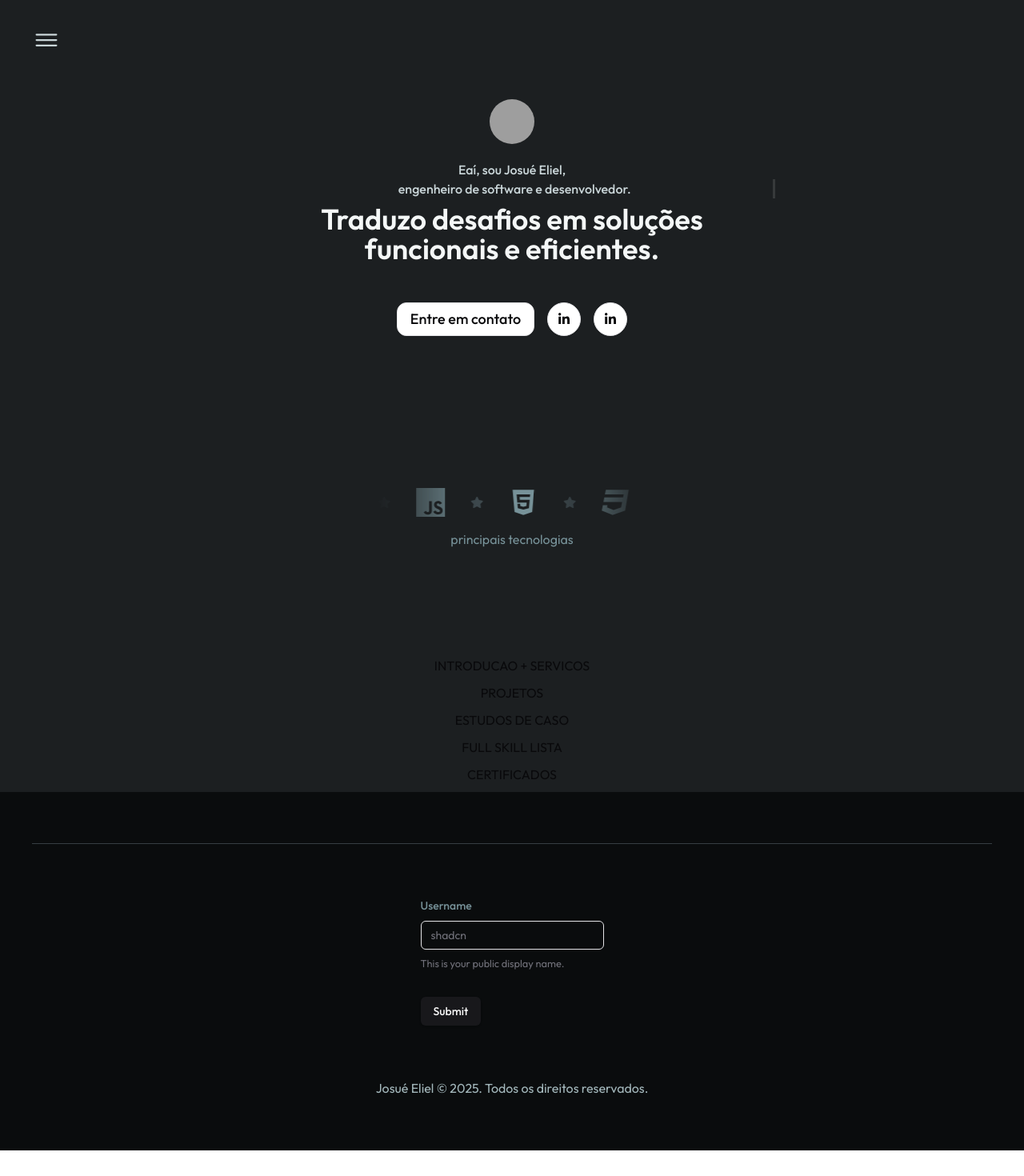
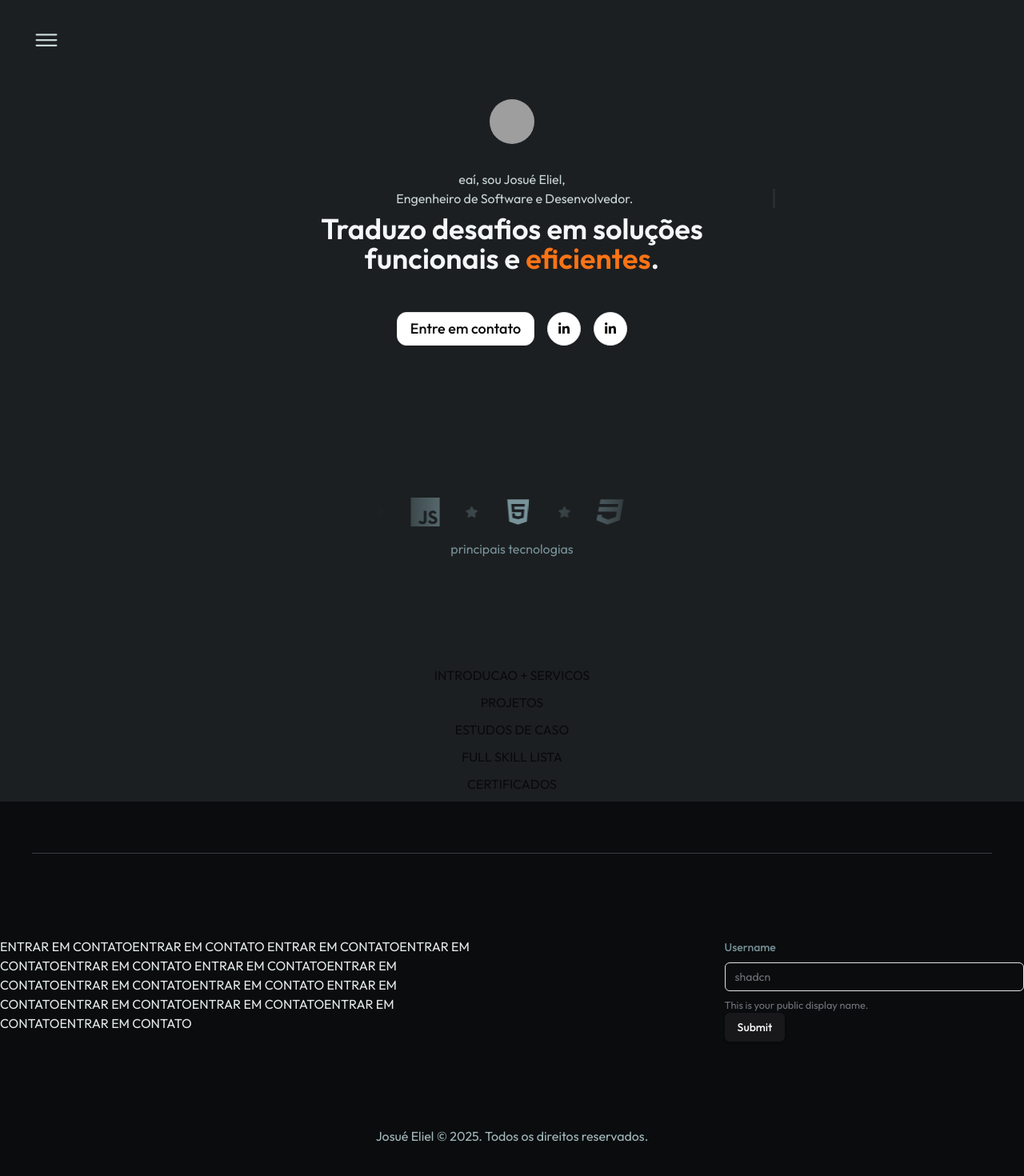
Before and after one commit to Luneciux/35_portolio_view, a Next.js app: page / in a window 1280 px wide. Shown: the top 1470 px of the page at 80% size. Before the commit the page ends 1438 px from the top, so only its background shows below. Built offline with nearby package versions, Linux system fonts and the light colour scheme; grey boxes are pictures that could not be loaded.

Commit message:
footer div adjustment and texts color tests

```diff
--- a/app/main.scss
+++ b/app/main.scss
@@ -29,7 +29,7 @@
         }
 
         .cover-presentation-text{
-            font-weight: 500;
+            font-weight: 400;
 
             .text-animation{
                 position: absolute;
--- a/app/page.tsx
+++ b/app/page.tsx
@@ -68,6 +68,7 @@ export default function Home() {
 
         <div className="wrapper wrapper-navbar flex min-[1400px]:justify-center">
           <div className="section-container flex flex-row justify-center max-[1400px]:hidden">
+            {/* //TODO: ARRUMAR ESSA NAVBAR DO CELL */}
             <div className="main-navbar p-3 text-woodsmoke-50 text-base backdrop-blur-sm bg-woodsmoke-600 border-solid border border-woodsmoke-700 rounded-full px-12">
               <nav className="flex gap-5 text-sm">
                 <a href="#cover" rel="noopener noreferrer" className="hover:text-woodsmoke-300 transition">Home</a>
@@ -98,7 +99,7 @@ export default function Home() {
           <div className="section-container">
             <section id="cover" className="flex justify-center text-center">
               <div className="cover-content-wrapper w-3/4 flex flex-col gap-2 min-[1400px]:pt-32">
-                <div className="cover-avatar flex justify-center pb-3">
+                <div className="cover-avatar flex justify-center pb-6">
                   <Avatar className="w-14 h-14">
                     <AvatarImage src="https://avatars.githubusercontent.com/u/39069174?v=4" />
                     <AvatarFallback>JE</AvatarFallback>
@@ -106,12 +107,12 @@ export default function Home() {
                 </div>
 
                 <div className="cover-presentation flex flex-col text-woodsmoke-200">
-                  <div className="min-[1400px]:flex justify-center cover-presentation-text min-[1400px]:text-xl">
-                    Eaí, sou Josué Eliel,
+                  <div className="min-[1400px]:flex min-[1400px]:pb-4 justify-center cover-presentation-text min-[1400px]:text-xl">
+                    eaí, sou Josué Eliel,
                     <div className="type-animation">
                       <div className="text-animation" />
                       <div className="text-animation-wrapper">
-                        &nbsp; engenheiro de software e desenvolvedor.
+                        &nbsp; <span>Engenheiro</span> de Software e Desenvolvedor.
                       </div>
                     </div>
                   </div>
@@ -121,7 +122,7 @@ export default function Home() {
                 </div>
 
                 <div className="punch-line">
-                  <span className="punch-line-text min-[1400px]:text-6xl min-[320px]:text-4xl text-woodsmoke-50">Traduzo desafios em soluções funcionais e eficientes.</span>
+                  <span className="punch-line-text min-[1400px]:text-6xl min-[320px]:text-4xl text-woodsmoke-50">Traduzo desafios em soluções funcionais e <span className="text-orange-500">eficientes</span>.</span>
                 </div>
 
                 <div className="buttons-section flex flex-row justify-center gap-4 pt-10">
@@ -201,13 +202,23 @@ export default function Home() {
         <div  className="wrapper wrapper-footer flex justify-center bg-woodsmoke-950">
           <div className="section-container">
             <section id="footer">
+              <div className="flex gap-8 py-10  place-content-between">
+                <div className="footer-content-text text-woodsmoke-100 w-full">
+                  ENTRAR EM CONTATOENTRAR EM CONTATO
+                  ENTRAR EM CONTATOENTRAR EM CONTATOENTRAR EM CONTATO
+                  ENTRAR EM CONTATOENTRAR EM CONTATOENTRAR EM CONTATOENTRAR EM CONTATO
+                  ENTRAR EM CONTATOENTRAR EM CONTATOENTRAR EM CONTATOENTRAR EM CONTATOENTRAR EM CONTATO
+                </div>
+                <div className="footer-form-wrapper w-full">
                   <Form {...form}>
                     <form onSubmit={form.handleSubmit(onSubmit)} className="space-y-8">
+                      <div className="flex justify-end">
+                        <div className="w-3/5">
                           <FormField
                             control={form.control}
                             name="username"
                             render={({ field }) => (
-                      <FormItem>
+                                  <FormItem className="w-full">
                                     <FormLabel className="text-woodsmoke-400">Username</FormLabel>
                                     <FormControl>
                                       <Input placeholder="shadcn" {...field} />
@@ -220,8 +231,12 @@ export default function Home() {
                             )}
                             />
                           <Button type="submit">Submit</Button>
+                        </div>
+                      </div>
                     </form>
                   </Form>
+                </div>
+                </div>
             </section>
           </div>
         </div>
```
Lines whose indentation alone changed are shown as unchanged.
